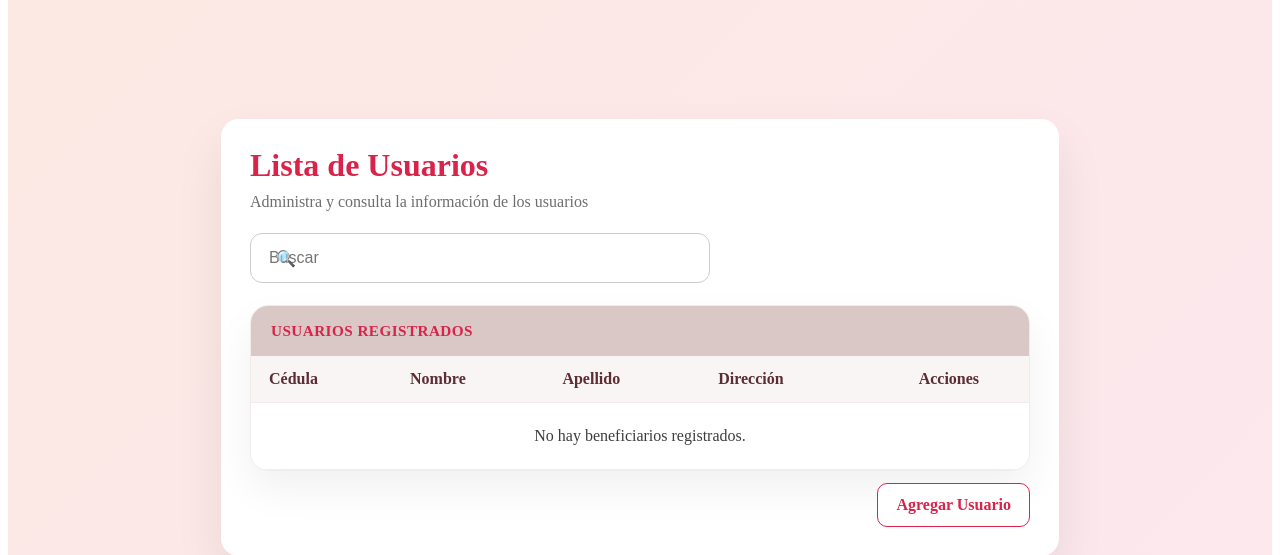
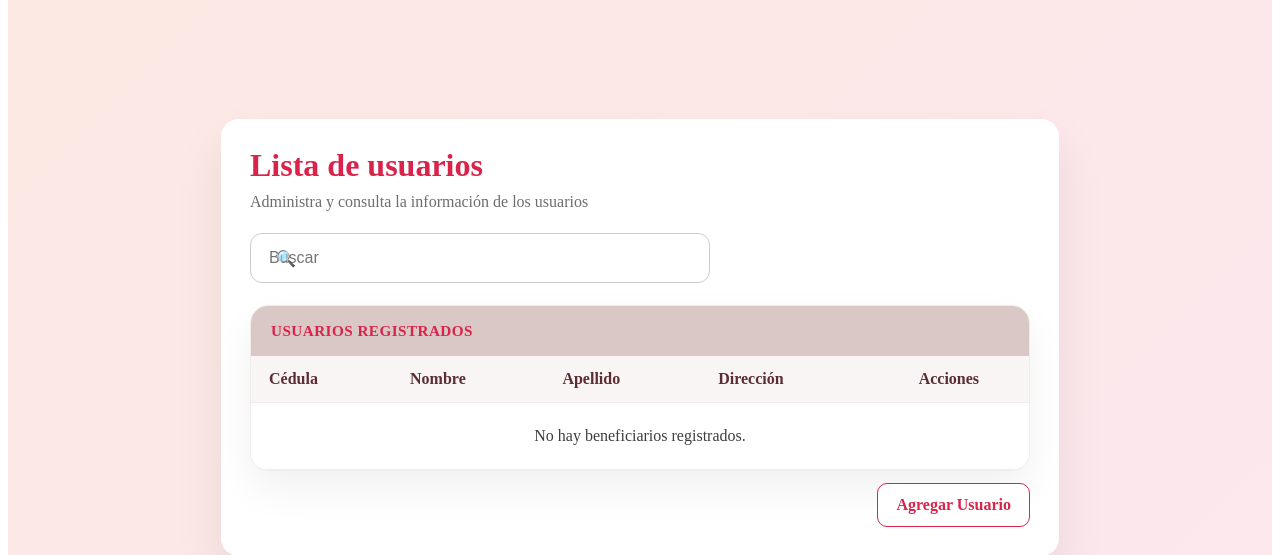
Before and after one commit to ttupiza/Tesis, a Django app: page /lista_usuario/ in a window 1280 px wide. Shown: the part 83-638 px from the top of the page. Run offline with Django 5.2, Linux system fonts and the light colour scheme.

Commit message:
correcion1

```diff
--- a/api/front/templates/pages/lista_usuario.html
+++ b/api/front/templates/pages/lista_usuario.html
@@ -16,7 +16,7 @@
         <div class="reportes-card">
             <header class="report-header">
                 <div class="report-header-text">
-                    <h1 class="profile-title" style="color: #d9234b;">Lista de Usuarios</h1>
+                    <h1 class="profile-title" style="color: #d9234b;">Lista de usuarios</h1>
                     <p class="profile-subtitle">Administra y consulta la información de los usuarios</p>
                 </div>
             </header>
```
